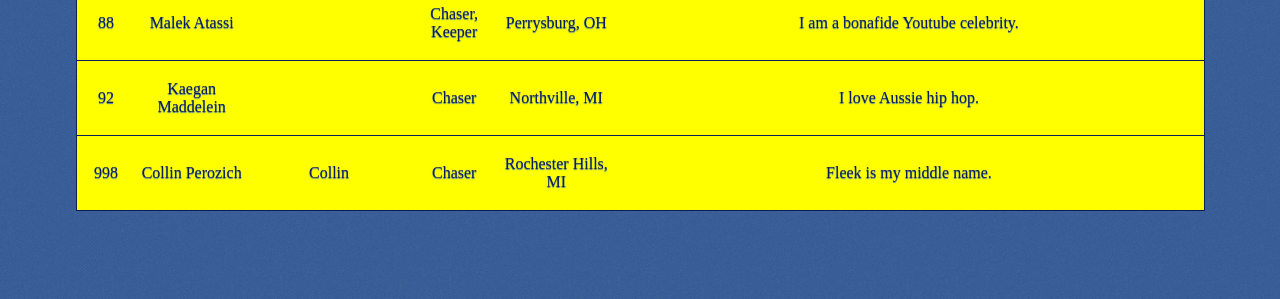
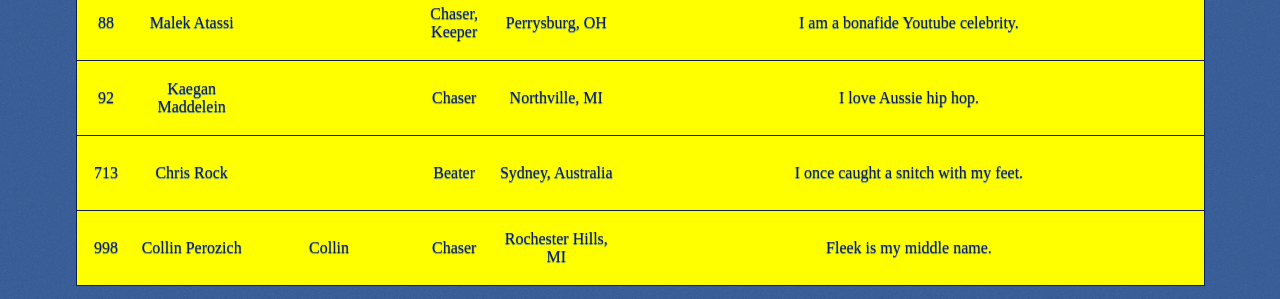
Before and after one commit to BTA02/Michigan-Quidditch-Website, a plain HTML site: page aboutAlumni.html in a window 1280 px wide. Shown: the part 2900-3199 px from the top of the page. Drawn offline with nearby package versions, Linux system fonts and the light colour scheme; files that its build step writes are made by us from their sources; a web font is replaced by a local one.

Commit message:
Added Chris Rock to about and aboutAlumni

```diff
--- a/aboutAlumni.html
+++ b/aboutAlumni.html
@@ -211,6 +211,14 @@
  		<td> Northville, MI </td>
  		<td> I love Aussie hip hop. </td>
  	</tr>
+ 	<tr>
+ 		<td> 713 </td>
+ 		<td> Chris Rock </td>
+		<td>  </td>
+ 		<td> Beater </td>
+ 		<td> Sydney, Australia </td>
+ 		<td> I once caught a snitch with my feet. </td>
+ 	</tr>
 	<tr>
  		<td> 998 </td>
  		<td> Collin Perozich </td>
```
Also changed, not shown: 1 other file.
